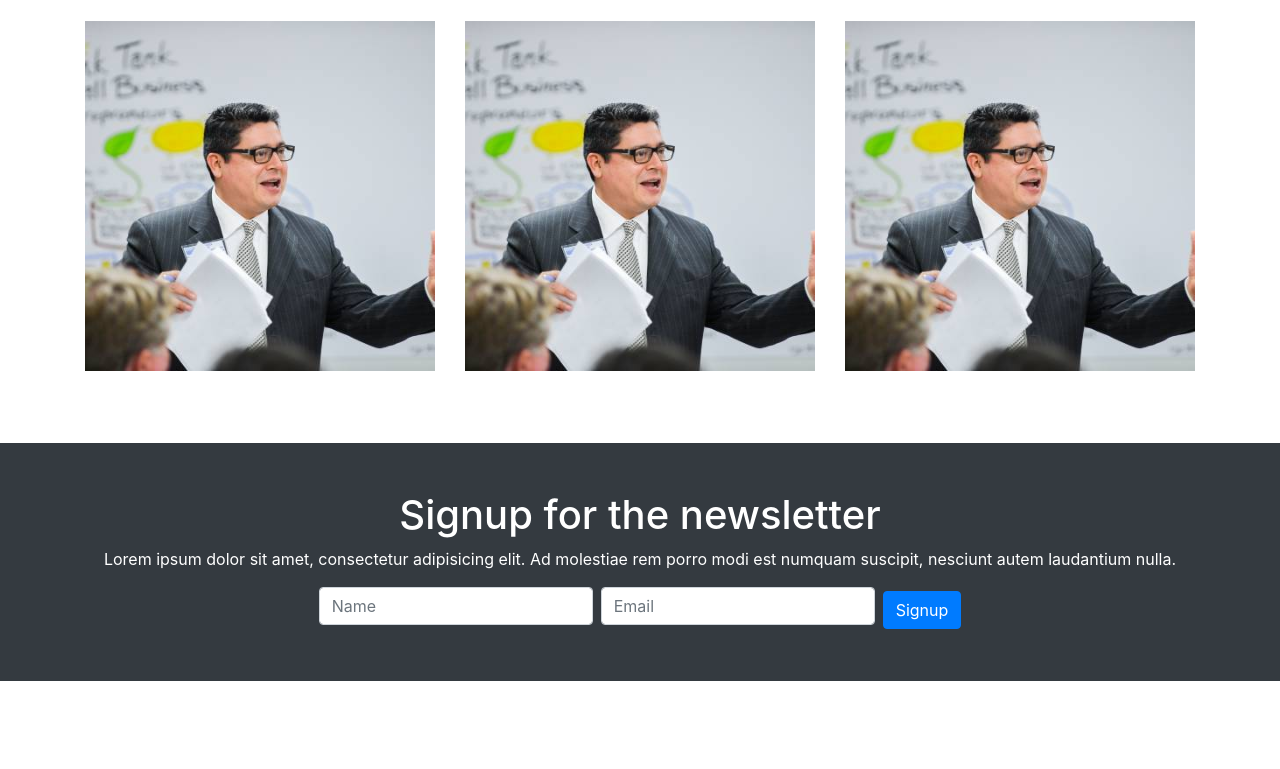
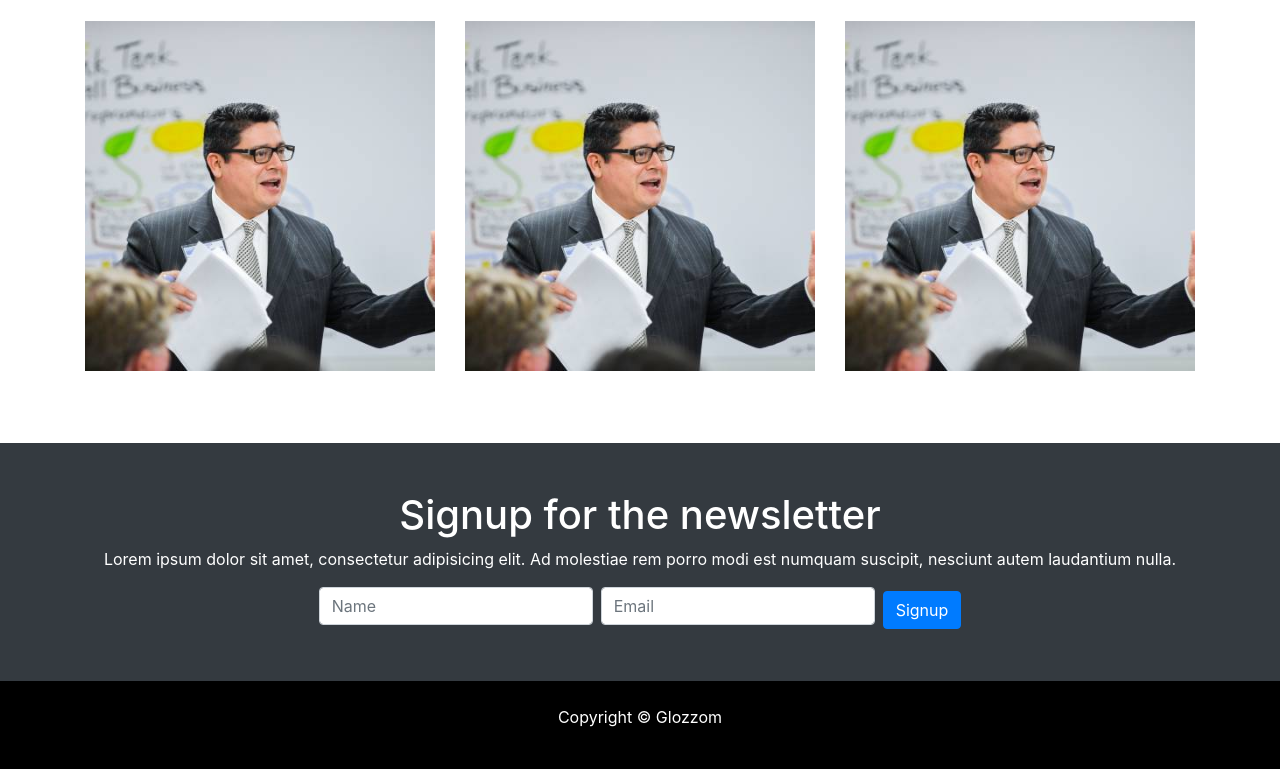
Before and after one commit to a-soliman/gloozom-theme, a website: page src/index.html in a window 1280 px wide. Shown: the part 2024-2793 px from the top of the page. Before the commit the page ends 2705 px from the top, so only its background shows below. Drawn offline with nearby package versions, Linux system fonts and the light colour scheme; some packages are replaced by stand-ins of ours; files that its build step writes are made by us from their sources; a script that the page names is missing.

Commit message:
coded the footer

```diff
--- a/src/index.html
+++ b/src/index.html
@@ -249,6 +249,17 @@
 		</div>
 	</section>
 
+	<!-- FOOTER -->
+
+	<footer id="main-footer" class="text-center p-4">
+		<div class="container">
+			<div class="row">
+				<div class="col">
+					<p>Copyright &copy; Glozzom</p>
+				</div>
+			</div>
+		</div>
+	</footer>
 
 
 
--- a/src/scss/styles.scss
+++ b/src/scss/styles.scss
@@ -76,3 +76,8 @@ body {
 		color: $white;
 	}
 }
+
+footer#main-footer {
+	background: #000;
+	color: $white;
+}
```
